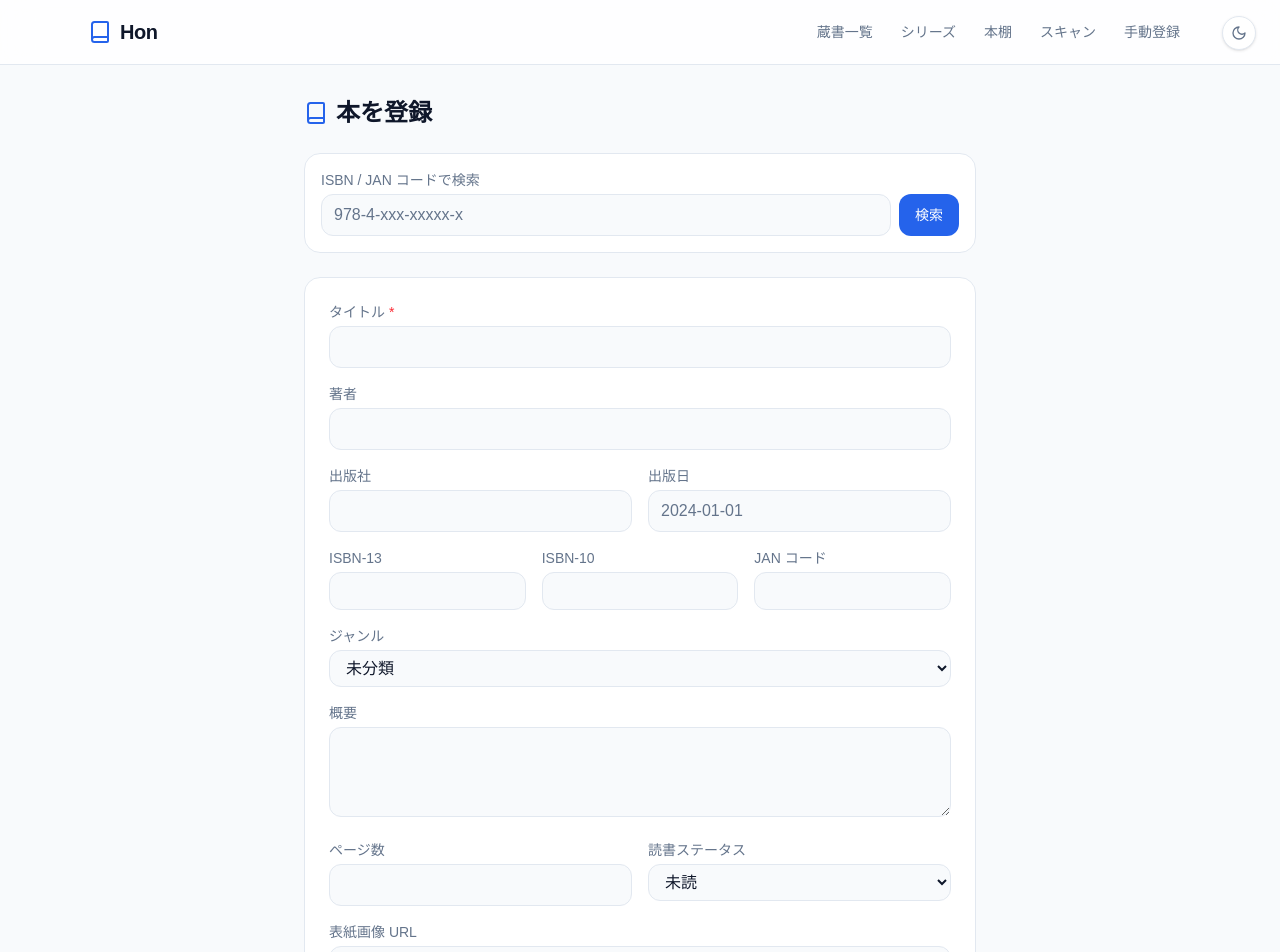
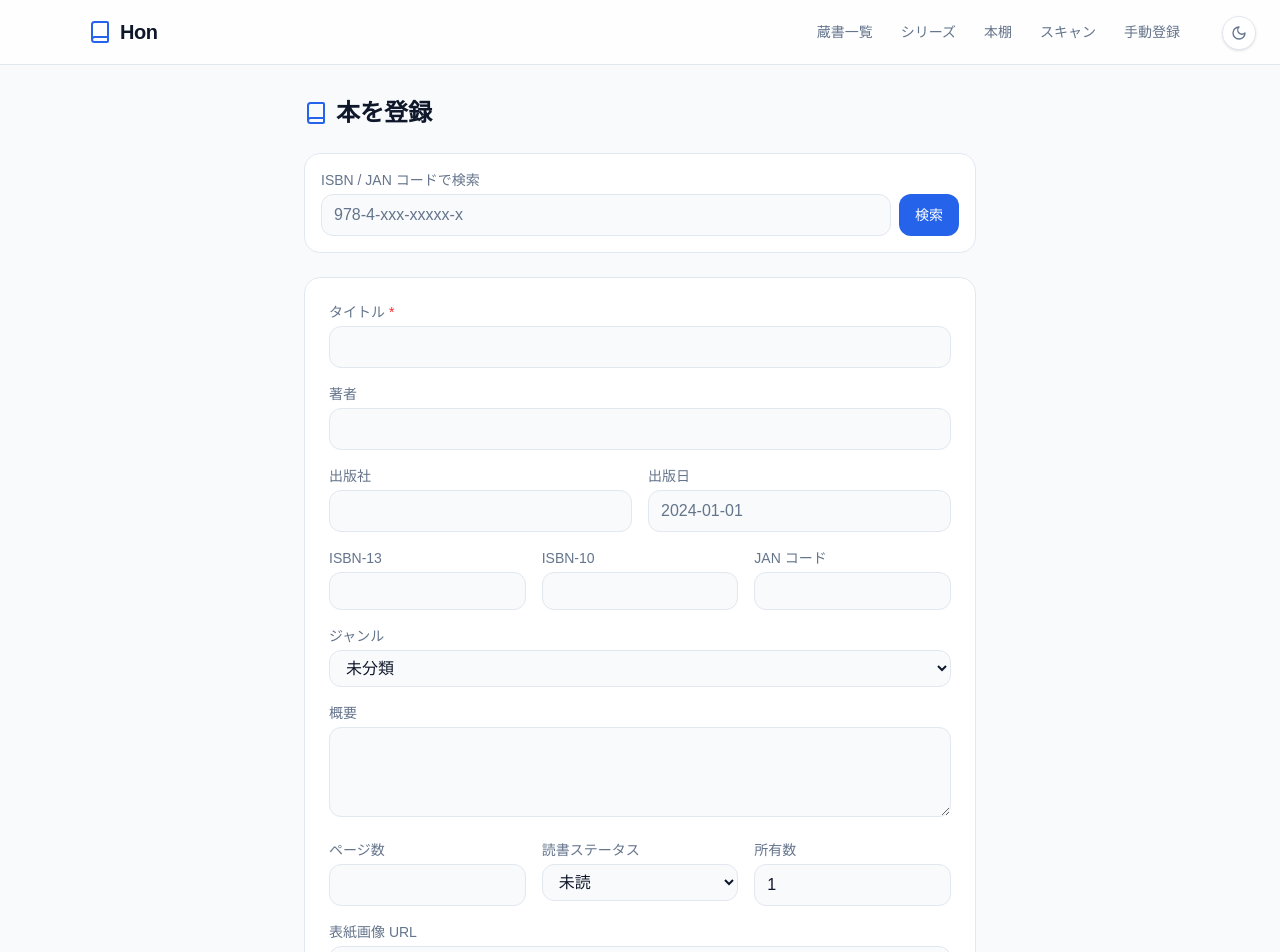
Before and after one commit to ezumosan/hon, a Next.js app: page /books/new in a window 1280 px wide. Shown: the top 952 px of the page. Built offline with nearby package versions, Linux system fonts and the light colour scheme.

Commit message:
feat: 所有数(quantity)フィールド追加 - 複数冊の管理に対応

```diff
--- a/src/app/books/scan/page.tsx
+++ b/src/app/books/scan/page.tsx
@@ -60,6 +60,7 @@ export default function ScanPage() {
         series_name: "",
         series_order: null,
         shelf_id: null,
+        quantity: 1,
         status: "unread",
         memo: "",
         rating: null,
--- a/src/app/page.tsx
+++ b/src/app/page.tsx
@@ -7,6 +7,7 @@ export default async function HomePage() {
   const { books } = await getBooks();
   const { series } = await getSeriesList();
   const totalBooks = books.length;
+  const totalQuantity = books.reduce((sum, b) => sum + (b.quantity || 1), 0);
   const readCount = books.filter((b) => b.status === "read").length;
   const readingCount = books.filter((b) => b.status === "reading").length;
   const unclassifiedCount = books.filter((b) => !b.ai_classified).length;
@@ -44,7 +45,10 @@ export default async function HomePage() {
         <section className="mb-12 grid grid-cols-3 gap-4 sm:gap-6">
           <div className="card-hover rounded-2xl border border-border bg-card p-5 text-center">
             <p className="text-3xl font-bold text-foreground">{totalBooks}</p>
-            <p className="mt-1 text-sm text-muted-foreground">登録済み</p>
+            <p className="mt-1 text-sm text-muted-foreground">タイトル数</p>
+            {totalQuantity > totalBooks && (
+              <p className="mt-0.5 text-xs text-muted-foreground">(計{totalQuantity}冊)</p>
+            )}
           </div>
           <div className="card-hover rounded-2xl border border-border bg-card p-5 text-center">
             <p className="text-3xl font-bold text-accent">{readingCount}</p>
--- a/src/components/BookDetail.tsx
+++ b/src/components/BookDetail.tsx
@@ -46,6 +46,7 @@ export default function BookDetail({ book }: { book: Book }) {
     series_name: book.series_name,
     series_order: book.series_order,
     shelf_id: book.shelf_id,
+    quantity: book.quantity,
     status: book.status,
     memo: book.memo,
     rating: book.rating,
@@ -176,6 +177,12 @@ export default function BookDetail({ book }: { book: Book }) {
                   <dd className="text-foreground">
                     <a href={`/shelves/${book.shelf_id}`} className="text-primary hover:underline">{shelfName}</a>
                   </dd>
+                </>
+              )}
+              {book.quantity > 1 && (
+                <>
+                  <dt className="text-muted-foreground">所有数</dt>
+                  <dd className="text-foreground">{book.quantity}冊</dd>
                 </>
               )}
             </dl>
@@ -313,6 +320,17 @@ export default function BookDetail({ book }: { book: Book }) {
                   ))}
                 </select>
               </div>
+              {/* Quantity */}
+              <div>
+                <label className="mb-1 block text-sm font-medium text-muted-foreground">所有数</label>
+                <input
+                  type="number"
+                  value={form.quantity ?? 1}
+                  onChange={(e) => updateField("quantity", Math.max(1, parseInt(e.target.value) || 1))}
+                  min="1"
+                  className="w-full rounded-xl border border-border bg-background px-3 py-2 text-sm text-foreground focus:border-primary focus:outline-none focus:ring-2 focus:ring-primary/20"
+                />
+              </div>
               {/* Description */}
               <div>
                 <label className="mb-1 block text-sm font-medium text-muted-foreground">概要</label>
--- a/src/components/BookList.tsx
+++ b/src/components/BookList.tsx
@@ -182,6 +182,11 @@ export default function BookList({ books }: Props) {
                         {book.series_name}{book.series_order ? ` #${book.series_order}` : ""}
                       </span>
                     )}
+                    {book.quantity > 1 && (
+                      <span className="inline-block rounded-full bg-primary/10 px-2 py-0.5 text-[10px] font-medium text-primary">
+                        x{book.quantity}
+                      </span>
+                    )}
                   </div>
                 </Link>
               </motion.div>
--- a/src/components/NewBookForm.tsx
+++ b/src/components/NewBookForm.tsx
@@ -22,6 +22,7 @@ const defaultForm: BookInsert = {
   series_name: "",
   series_order: null,
   shelf_id: null,
+  quantity: 1,
   status: "unread",
   memo: "",
   rating: null,
@@ -320,8 +321,8 @@ export default function NewBookForm() {
           />
         </div>
 
-        {/* ページ数 & ステータス */}
-        <div className="grid grid-cols-2 gap-4">
+        {/* ページ数 & ステータス & 所有数 */}
+        <div className="grid grid-cols-3 gap-4">
           <div>
             <label className="mb-1 block text-sm font-medium text-muted-foreground">
               ページ数
@@ -356,6 +357,23 @@ export default function NewBookForm() {
               <option value="reading">読書中</option>
               <option value="read">読了</option>
             </select>
+          </div>
+          <div>
+            <label className="mb-1 block text-sm font-medium text-muted-foreground">
+              所有数
+            </label>
+            <input
+              type="number"
+              value={form.quantity ?? 1}
+              onChange={(e) =>
+                updateField(
+                  "quantity",
+                  Math.max(1, parseInt(e.target.value) || 1)
+                )
+              }
+              min="1"
+              className="w-full rounded-xl border border-border bg-background px-3 py-2 text-foreground focus:border-primary focus:outline-none focus:ring-2 focus:ring-primary/20"
+            />
           </div>
         </div>
 
--- a/src/types/book.ts
+++ b/src/types/book.ts
@@ -16,6 +16,7 @@ export type Book = {
   series_name: string;
   series_order: number | null;
   shelf_id: string | null;
+  quantity: number;
   status: "unread" | "reading" | "read";
   memo: string;
   rating: number | null;
```
